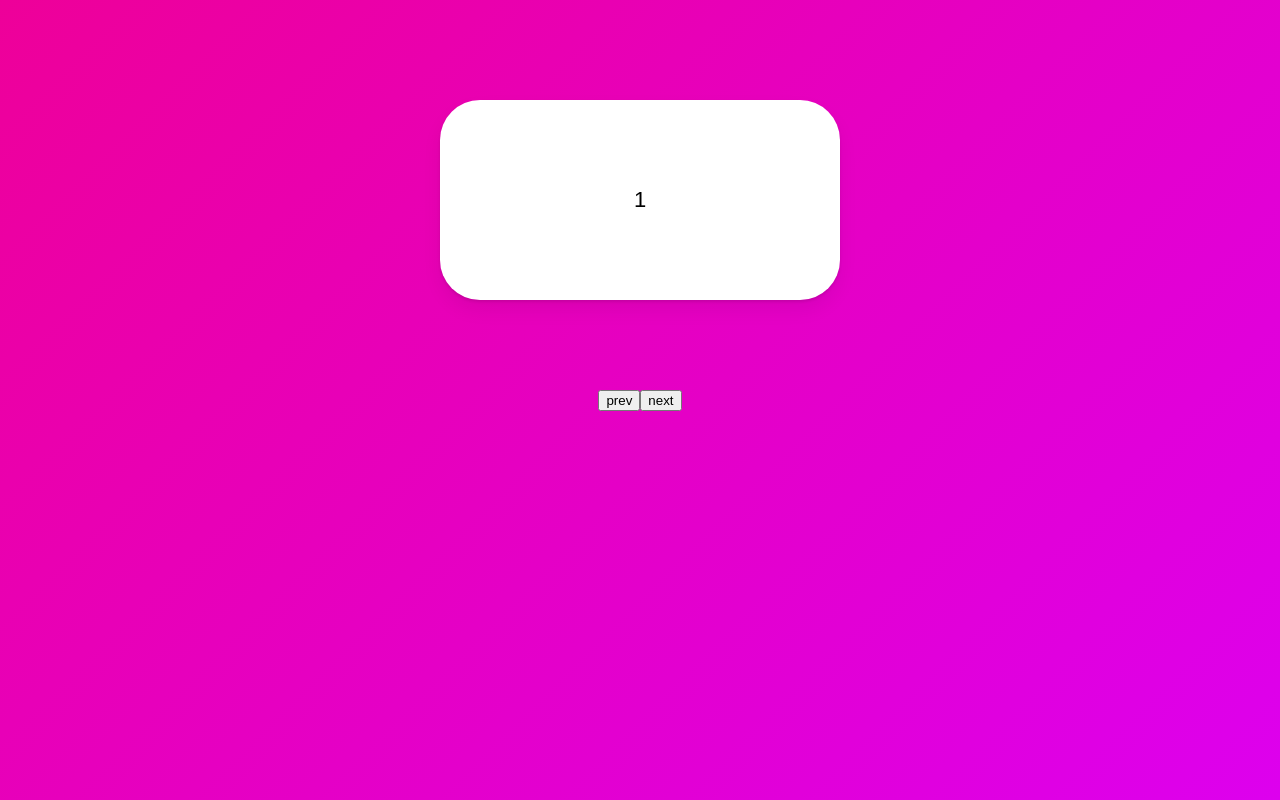
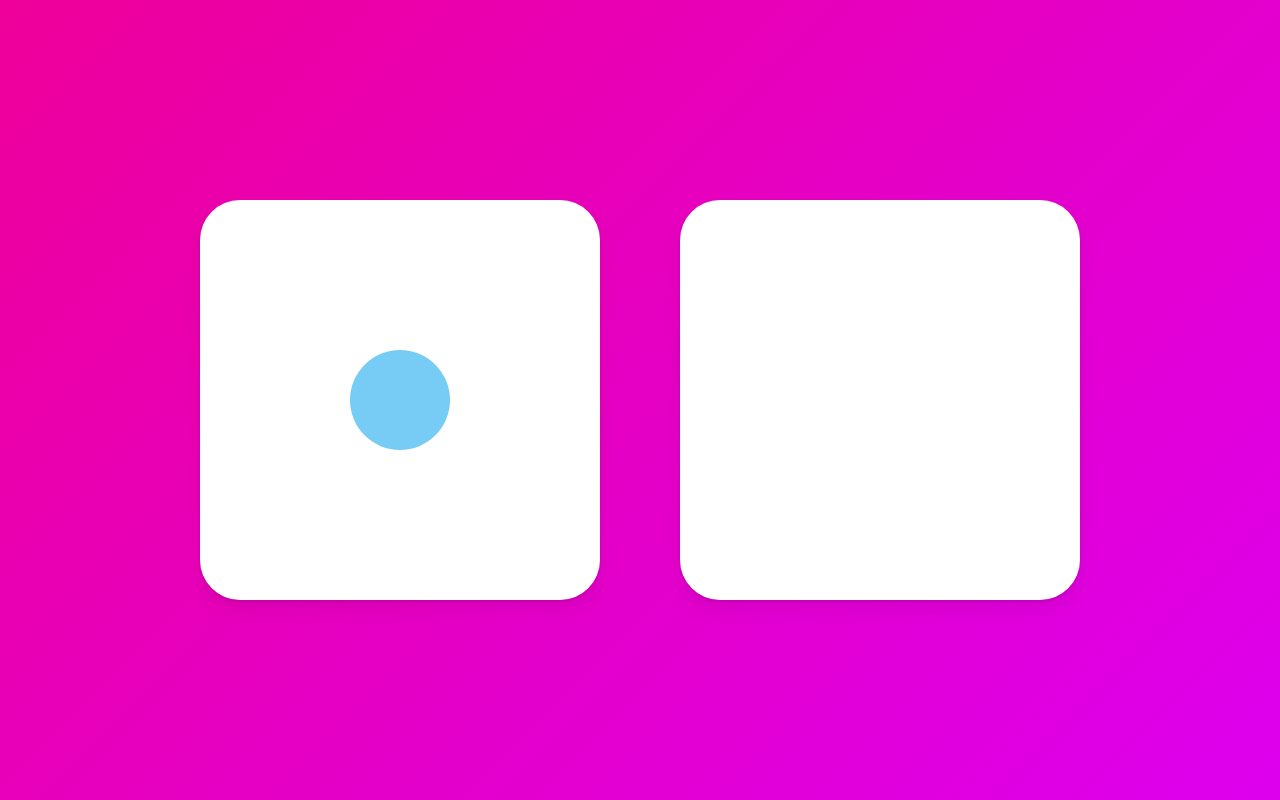
Before and after one commit to yeolsss/react-animation, a React (Vite) app: page / in a window 1280 px wide. Built offline with nearby package versions, Linux system fonts and the light colour scheme.

Commit message:
layout, layoutId done

```diff
--- a/src/App.tsx
+++ b/src/App.tsx
@@ -1,18 +1,19 @@
 import styled from 'styled-components';
-import { AnimatePresence, motion, Variants } from 'framer-motion';
-import { useEffect, useState } from 'react';
+import { motion } from 'framer-motion';
+import { useState } from 'react';
 
 const Wrapper = styled(motion.div)`
   height: 100vh;
   width: 100vw;
   display: flex;
-  justify-content: center;
+  justify-content: space-between;
   align-items: center;
+  padding: 0px 200px;
 `;
 
 const Box = styled(motion.div)`
   width: 400px;
-  height: 200px;
+  height: 400px;
   background-color: rgba(255, 255, 255, 1);
   border-radius: 40px;
   display: flex;
@@ -20,66 +21,21 @@ const Box = styled(motion.div)`
   align-items: center;
   font-size: 22px;
   box-shadow: 0 2px 3px rgba(0, 0, 0, 0.1), 0 10px 20px rgba(0, 0, 0, 0.06);
-  position: absolute;
-  top: 100px;
+`;
+const Circle = styled(motion.div)`
+  width: 100px;
+  height: 100px;
+  border-radius: 50px;
+  background-color: rgba(49, 178, 238, 0.664);
 `;
 
-interface ICustomProps {
-  back: boolean;
-}
-const box: Variants = {
-  initial: ({ back }: ICustomProps) => ({
-    x: back ? -500 : 500,
-    opacity: 0,
-    scale: 0,
-  }),
-  animate: {
-    opacity: 1,
-    scale: 1,
-    x: 0,
-    transition: {
-      duration: 0.5,
-    },
-  },
-  exit: ({ back }: ICustomProps) => ({
-    x: back ? 500 : -500,
-    opacity: 0,
-    scale: 0,
-    transition: {
-      duration: 0.5,
-    },
-  }),
-};
-
 function App() {
-  const [showing, setShowing] = useState(1);
-  const [back, setBack] = useState(false);
-  const onNextShowing = () => {
-    setBack(false);
-    setShowing((prev) => (prev === 10 ? 10 : prev + 1));
-  };
-
-  const onPrevShowing = () => {
-    setBack(true);
-    setShowing((prev) => (prev === 1 ? 1 : prev - 1));
-  };
-
+  const [clicked, setClicked] = useState(true);
+  const onClicked = () => setClicked((prev) => !prev);
   return (
-    <Wrapper>
-      <AnimatePresence mode="wait" custom={{ back }}>
-        <Box
-          custom={{ back }}
-          variants={box}
-          initial="initial"
-          animate="animate"
-          exit="exit"
-          key={showing}
-        >
-          {showing}
-        </Box>
-      </AnimatePresence>
-      <button onClick={onPrevShowing}>prev</button>
-      <button onClick={onNextShowing}>next</button>
+    <Wrapper onClick={onClicked}>
+      <Box>{clicked ? <Circle layoutId="circle" /> : null}</Box>
+      <Box>{!clicked ? <Circle layoutId="circle" /> : null}</Box>
     </Wrapper>
   );
 }
```
